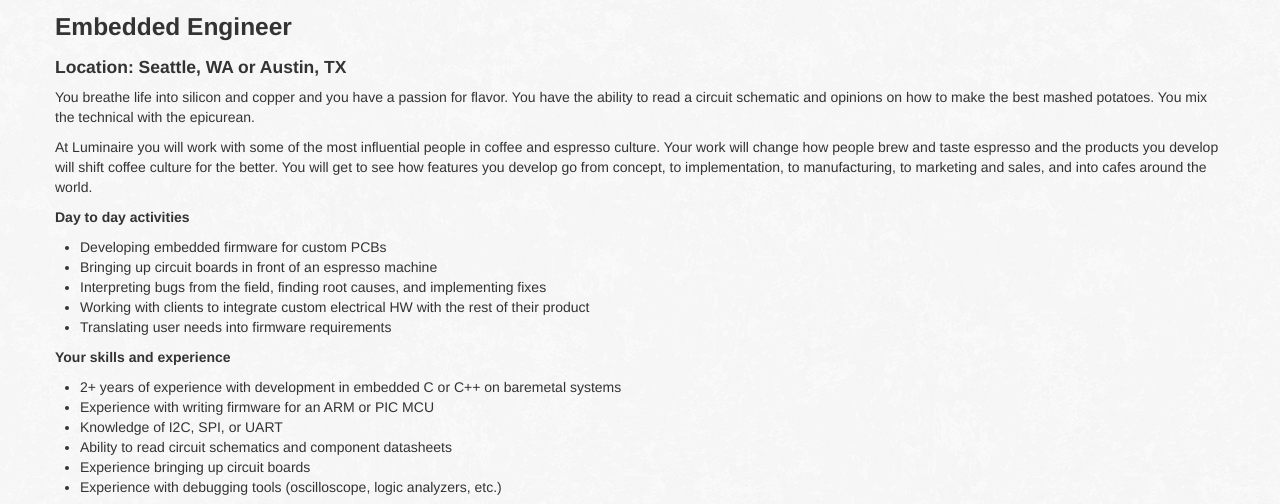
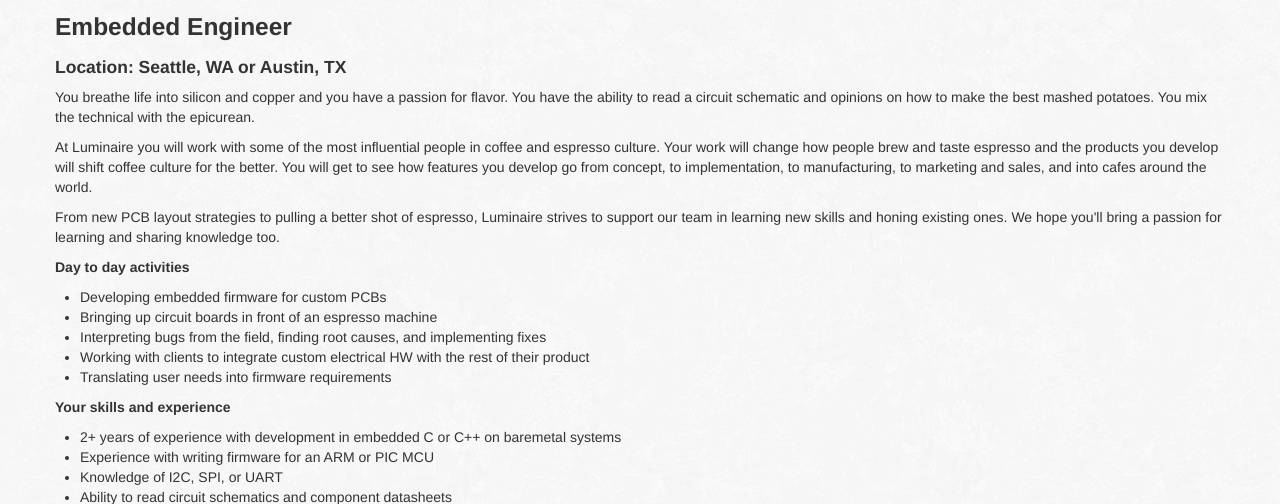
Before and after one commit to bsalinas/luminairecoffee-website, a plain HTML site: page careers/index.html in a window 1280 px wide. Shown: the part 324-828 px from the top of the page. Drawn offline with Linux system fonts and the light colour scheme.

Commit message:
Update to careers site

```diff
--- a/careers/index.html
+++ b/careers/index.html
@@ -128,6 +128,8 @@
 
 <p>At Luminaire you will work with some of the most influential people in coffee and espresso culture. Your work will change how people brew and taste espresso and the products you develop will shift coffee culture for the better. You will get to see how features you develop go from concept, to implementation, to manufacturing, to marketing and sales, and into cafes around the world.</p>
 
+<p>From new PCB layout strategies to pulling a better shot of espresso, Luminaire strives to support our team in learning new skills and honing existing ones.  We hope you&#39;ll bring a passion for learning and sharing knowledge too.</p>
+
 <h5>Day to day activities</h5>
 
 <ul>
```
